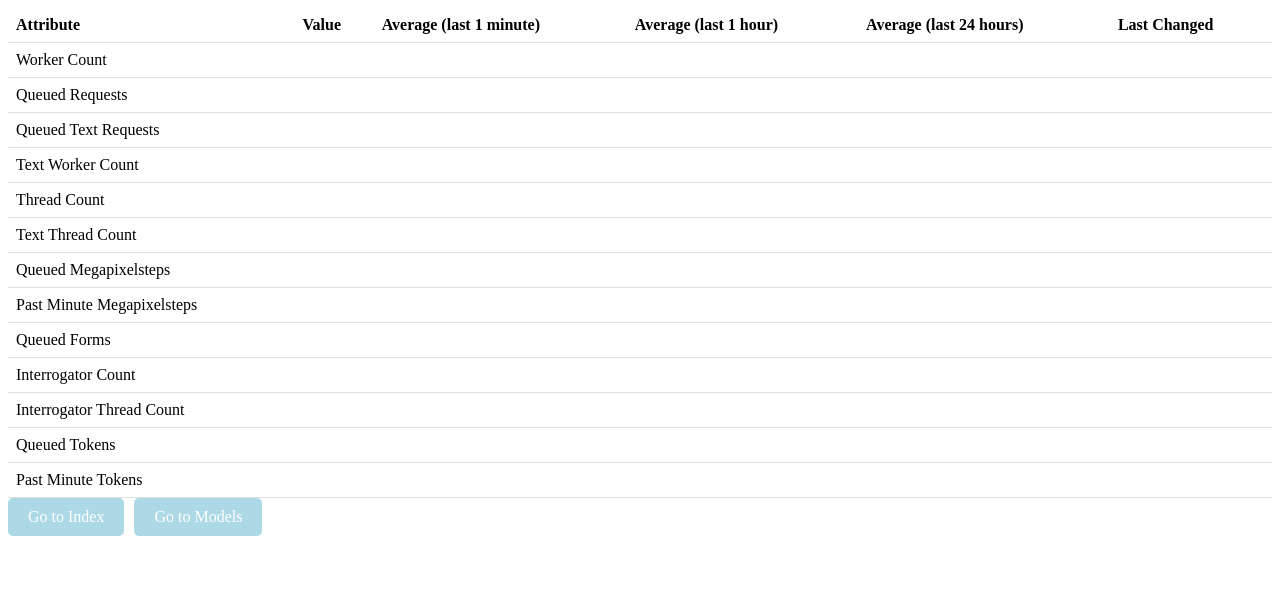
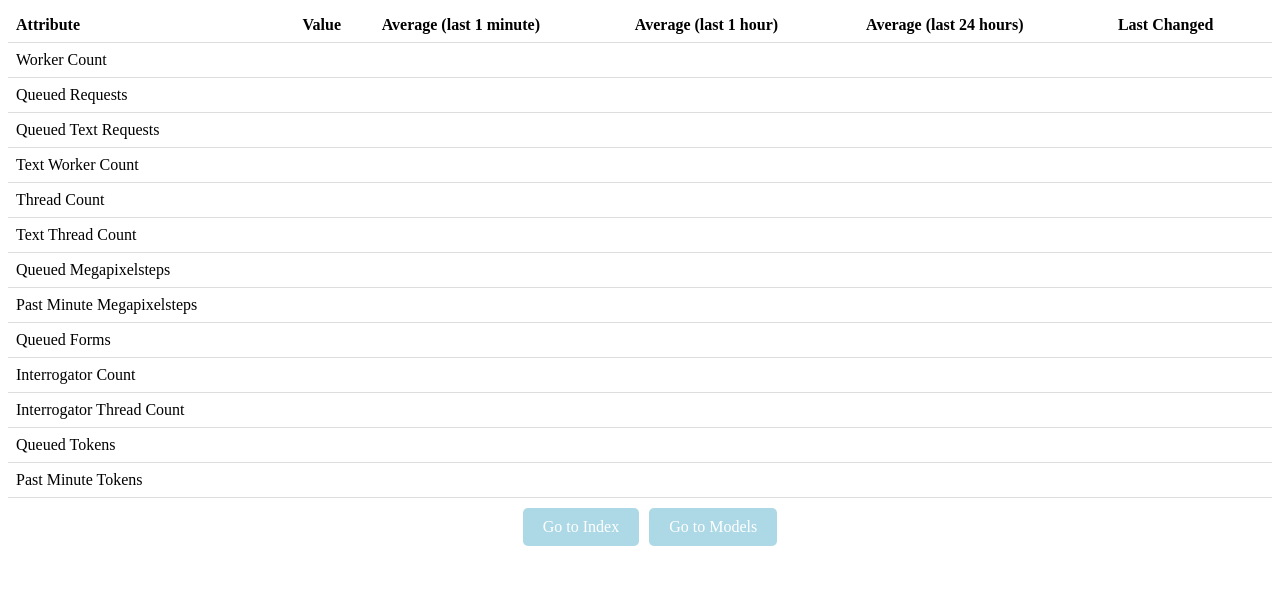
Before and after one commit to gabriel20xx/HordeStatistics, a PHP site: page / in a window 1280 px wide. Shown: the top 594 px of the page. Run offline with PHP 8.4, Linux system fonts and the light colour scheme.

Commit message:
update css

```diff
--- a/style/style.css
+++ b/style/style.css
@@ -21,6 +21,9 @@ td {
     display: flex;
     flex-direction: row;
     gap: 10px;
+    margin: 10px;
+    width: 100%;
+    justify-content: center;
 }
 .button {
     padding: 10px 20px;
```
